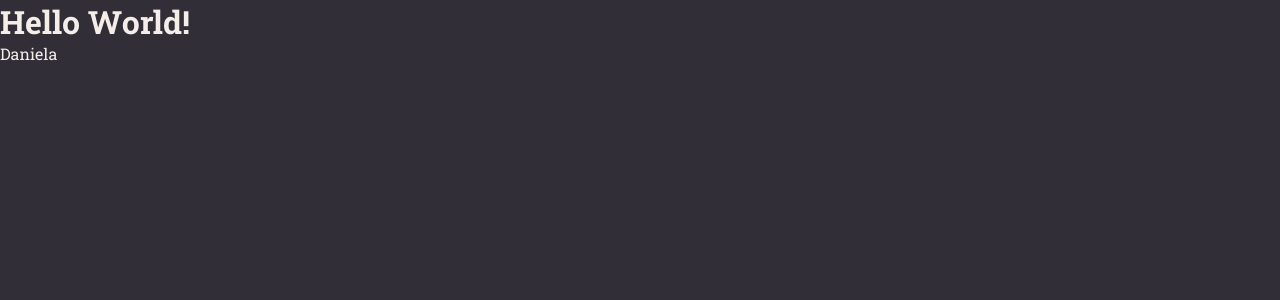
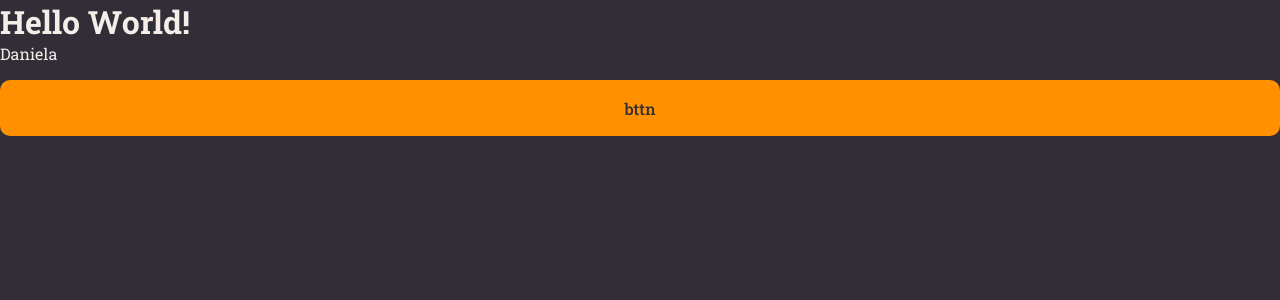
Before and after one commit to dadaniela/notes, a React (Vite) app: page / in a window 1280 px wide. Shown: the top 300 px of the page. Built offline with nearby package versions, Linux system fonts and the light colour scheme.

Commit message:
starting with components

```diff
--- /dev/null
+++ b/src/components/Button/index.jsx
@@ -0,0 +1,9 @@
+import { Container } from "./styles";
+
+export function Button(){
+    return(
+        <Container type="button">
+            bttn
+        </Container>
+    );
+}
--- /dev/null
+++ b/src/components/Button/styles.js
@@ -0,0 +1,18 @@
+import styled from "styled-components";
+
+export const Container = styled.button`
+    width: 100%;
+    background-color: ${({ theme }) => theme.COLORS.ORANGE};
+    color: ${({ theme }) => theme.COLORS.BACKGROUND_800};
+    height: 56px;
+    border: 0;
+    padding: 0 16px;
+    margin-top: 16px;
+    border-radius: 10px;
+    font-weight: 500;
+
+    &:disabled {
+        opacity: 0.5;
+        cursor: pointer;
+    }
+`
--- a/src/pages/Details/index.jsx
+++ b/src/pages/Details/index.jsx
@@ -1,10 +1,12 @@
 import { Container } from "./styles";
+import { Button } from "../../components/Button"
 
 export function Details(){
   return(
     <Container>
       <h1>Hello World!</h1>
       <span>Daniela</span>
+      <Button></Button>
     </Container>
   )
 };
```
